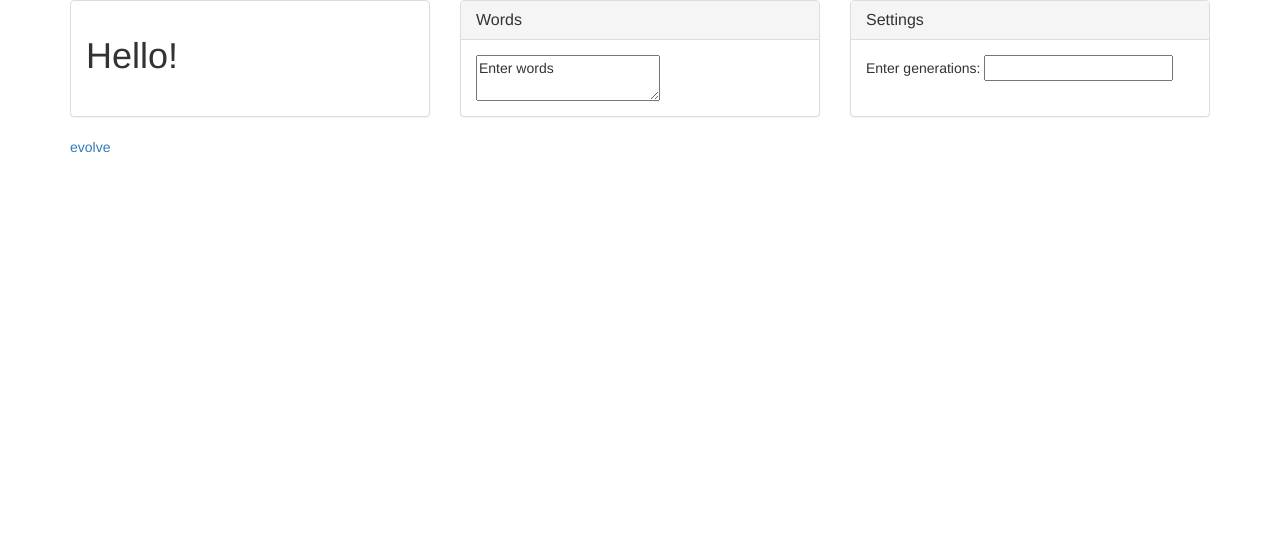
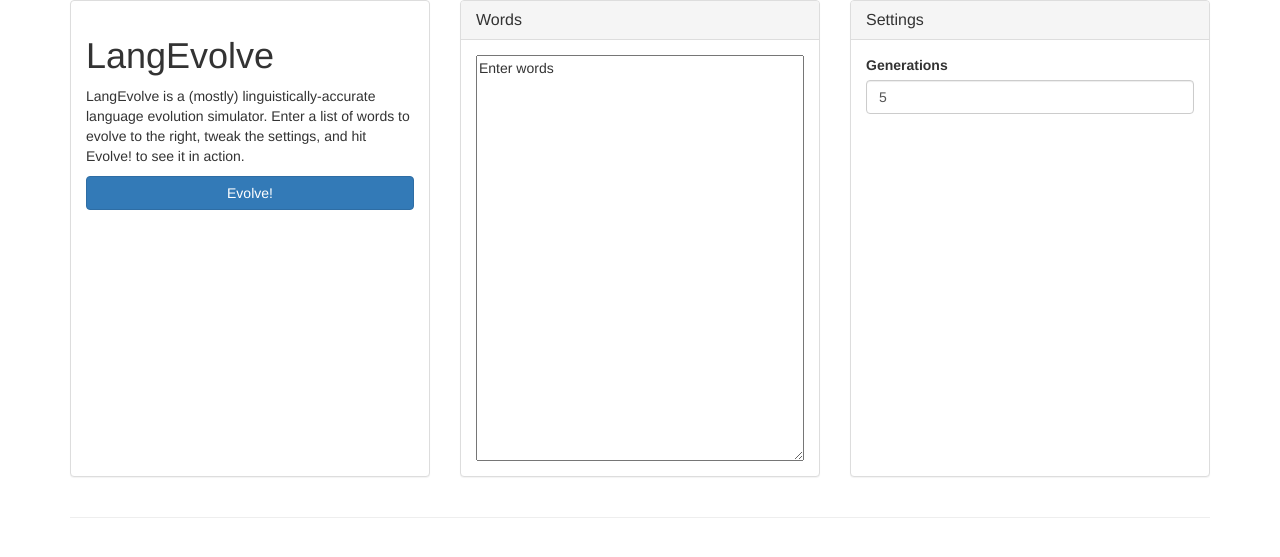
Before and after one commit to kdelwat/Onset, a Flask app: page / in a window 1280 px wide. Shown: the top 557 px of the page. Run offline with Flask 2, Linux system fonts and the light colour scheme; some libraries are stand-ins or nearby versions.

Commit message:
Improve layout of main panels using bootstrap theming

```diff
--- a/app/templates/index.html
+++ b/app/templates/index.html
@@ -71,7 +71,11 @@
         <div class="col-md-4">
           <div class="panel panel-default" id="info_panel">
             <div class="panel-body">
-              <h1>Hello!</h1>
+              <h1>LangEvolve</h1>
+
+              <p>LangEvolve is a (mostly) linguistically-accurate language evolution simulator. Enter a list of words to evolve to the right, tweak the settings, and hit <emph>Evolve!</emph> to see it in action.</p>
+
+              <div><a id="evolvetrigger" href="#" class="btn btn-primary center-block">Evolve!</a></div>
             </div>
           </div>
         </div>
@@ -83,7 +87,7 @@
               <h3 class="panel-title">Words</h3>
             </div>
             <div class="panel-body">
-              <textarea id="word_list" name="word_list">Enter words</textarea>
+              <textarea id="word_list" name="word_list" style="width: 100% !important" rows=20 >Enter words</textarea>
             </div>
           </div>
         </div>
@@ -95,13 +99,19 @@
               <h3 class="panel-title">Settings</h3>
             </div>
             <div class="panel-body">
-              Enter generations: <input type="number" name="generations">
+              <form>
+                <div class="form-group">
+                  <label for="generations">Generations</label>
+                  <input type="number" class="form-control" id = "generations" name="generations" value="5">
+                </div>
+              </form>
             </div>
           </div>
         </div>
       </div>
 
-      <div><a id="evolvetrigger" href="#">evolve</a></div>
+      <hr>
+
       <p><span id="rules"></p>
       <p><span id="words"></p>
     </div>
```
